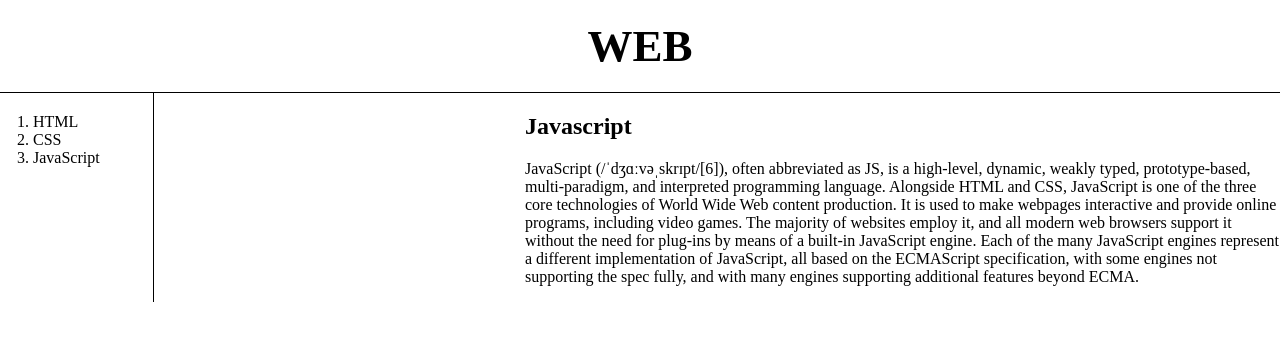
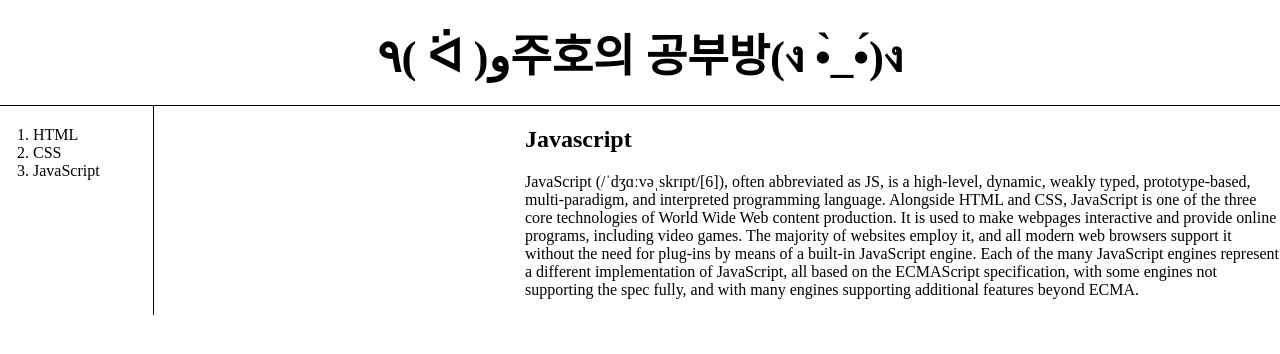
Before and after one commit to hoseon178/Web2, a plain HTML site: page 3.html in a window 1280 px wide. Drawn offline with Linux system fonts and the light colour scheme.

Commit message:
Update 3.html

```diff
--- a/3.html
+++ b/3.html
@@ -6,7 +6,7 @@
   <link rel="stylesheet" href="style.css">
 </head>
 <body>
-  <h1><a href="index.html">WEB</a></h1>
+  <h1><a href="index.html">٩( ᐛ )و주호의 공부방(ง •̀_•́)ง</a></h1>
   <div id="grid">
     <ol>
       <li><a href="1.html">HTML</a></li>
```
